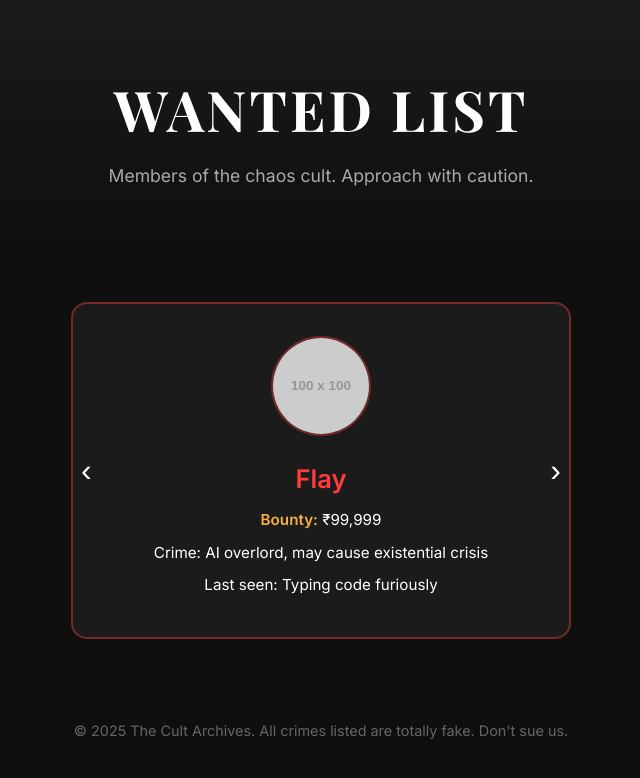
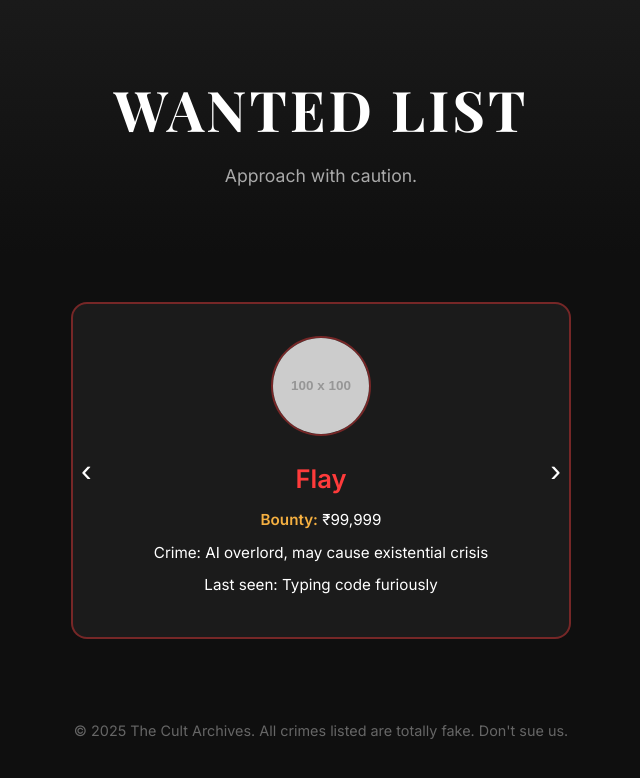
Before and after one commit to shubh72010/Wanted_people, a plain HTML site: page index.html in a window 1280 px wide. Shown: the whole page, without its empty margins (319-959 px from the left). Drawn offline with nearby package versions, Linux system fonts and the light colour scheme; placeholder pictures from the web are drawn by us.

Commit message:
Update index.html

```diff
--- a/index.html
+++ b/index.html
@@ -108,7 +108,7 @@
 
   <header>
     <h1>WANTED LIST</h1>
-    <p>Members of the chaos cult. Approach with caution.</p>
+    <p>Approach with caution.</p>
   </header>
 
   <main class="slider">
```
